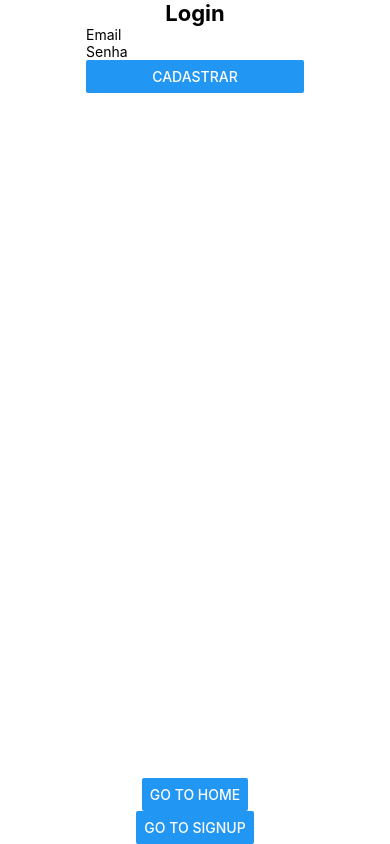
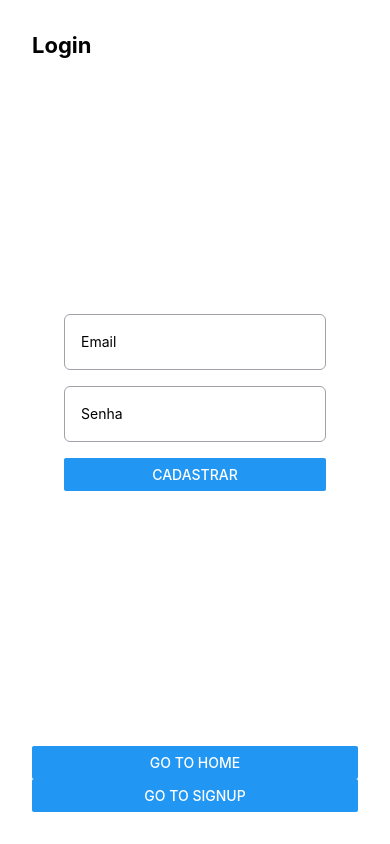
Before and after one commit to thethoomm/Rota-das-Aguas, a React Native app: screen /login in a window 390 px wide. Built offline with nearby package versions, Linux system fonts and the light colour scheme.

Commit message:
feat: add local storage

```diff
--- a/package.json
+++ b/package.json
@@ -10,7 +10,7 @@
   },
   "dependencies": {
     "@expo/vector-icons": "^14.0.0",
-    "@react-native-async-storage/async-storage": "1.21.0",
+    "@react-native-async-storage/async-storage": "^1.23.1",
     "@react-navigation/bottom-tabs": "^6.5.20",
     "@react-navigation/native": "^6.1.17",
     "@react-navigation/native-stack": "^6.9.26",
--- a/src/screens/auth/login/_components/loginForm.tsx
+++ b/src/screens/auth/login/_components/loginForm.tsx
@@ -4,15 +4,23 @@ import { View, TextInput, StyleSheet, Button, Alert } from 'react-native'
 import { auth } from '@/services/firebase'
 import { createUserWithEmailAndPassword } from 'firebase/auth'
 
+import { theme } from '@/theme'
+import { getLocal, storeLocal } from '@/services/local-storage'
+import { User } from '@/types/user'
 
 const styles = StyleSheet.create({
-  inputContainer: {
-  },
   input: {
-    flex: 1,
+    height: 56,
+    padding: 16,
+    borderWidth: 1,
+    borderColor: theme.color.gray[400],
+    borderRadius: 6,
   },
   formContainer: {
     flex: 1,
+    justifyContent: 'center',
+    padding: 32,
+    gap: 16,
   },
 })
 
@@ -24,15 +32,21 @@ export function LoginForm() {
   function handleNewAccount() {
     setIsLoading(true)
     createUserWithEmailAndPassword(auth, email, password)
-      .then((credential) => Alert.alert("Conta", JSON.stringify(credential.user)))
+      .then(async (credential) => {
+        const user: User = {
+          uid: credential.user.uid,
+          email: credential.user.email,
+        }
+        await storeLocal('user', JSON.stringify(user))
+      })
       .catch((error) => console.error(error))
       .finally(() => setIsLoading(false))
   }
 
   return (
     <View style={styles.formContainer}>
-      <TextInput placeholder='Email' onChangeText={setEmail} />
-      <TextInput placeholder='Senha' secureTextEntry onChangeText={setPassword} />
+      <TextInput style={styles.input} placeholder='Email' onChangeText={setEmail} />
+      <TextInput style={styles.input} placeholder='Senha' secureTextEntry onChangeText={setPassword} />
       <Button title='Cadastrar' onPress={handleNewAccount} />
     </View>
   )
--- a/src/screens/auth/login/index.tsx
+++ b/src/screens/auth/login/index.tsx
@@ -25,8 +25,8 @@ const styles = StyleSheet.create({
   container: {
     flex: 1,
     backgroundColor: '#fff',
-    alignItems: 'center',
     justifyContent: 'center',
+    padding: 32,
   },
   text: {
     fontSize: 22,
--- /dev/null
+++ b/src/services/local-storage.ts
@@ -0,0 +1,20 @@
+// Local Storage
+import AsyncStorage from '@react-native-async-storage/async-storage'
+
+export const storeLocal = async (key: string, value: string) => {
+  try {
+    await AsyncStorage.setItem(key, value);
+  } catch (error) {
+    console.log(error)
+  }
+}
+
+export const getLocal = async (key: string) => {
+  try {
+    const value = await AsyncStorage.getItem(key);
+    console.log(value)
+    return value != null ? JSON.parse(value) : null;
+  } catch (e) {
+    // error reading value
+  }
+};
--- /dev/null
+++ b/src/types/user.ts
@@ -0,0 +1,4 @@
+export type User = {
+  uid: string;
+  email: string | null;
+}
```
Also changed, not shown: 44 other files (tests, documents, lock files or other folders).
